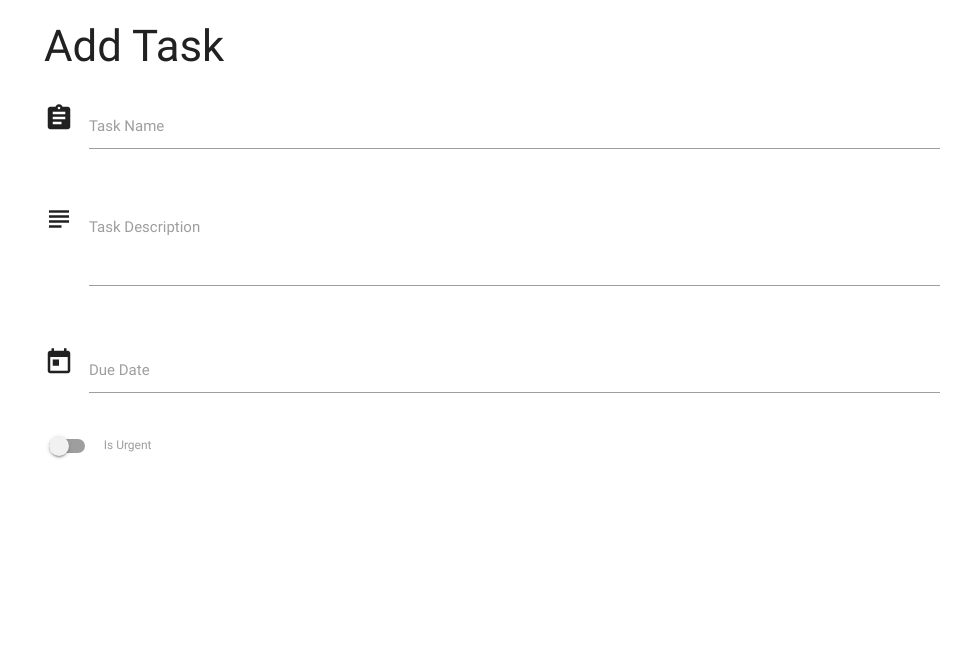
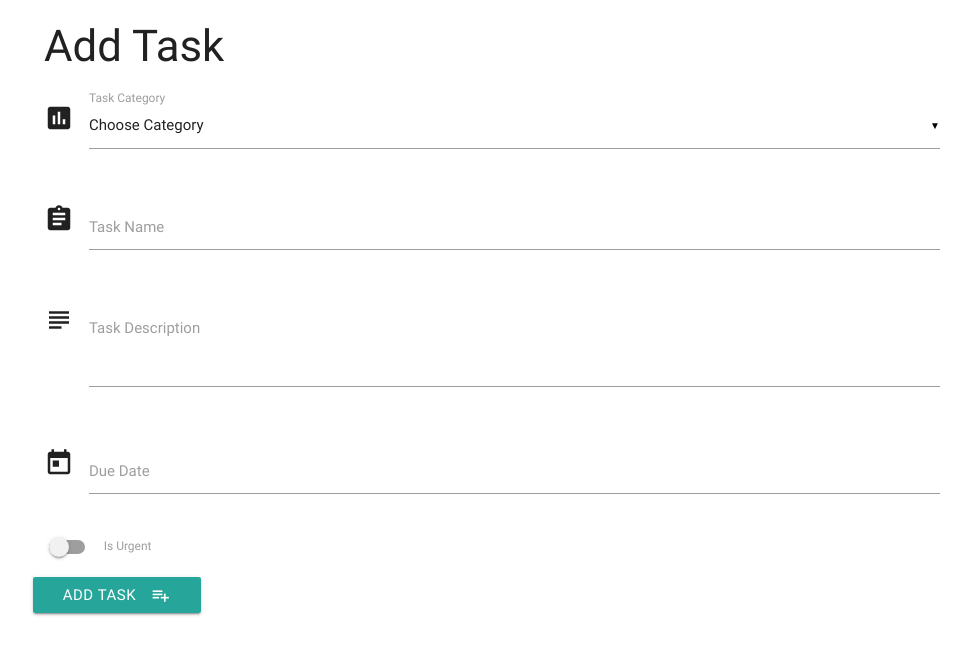
Before and after one commit to CEsarABC/Flask-mongo, a Flask app: page /add_task in a window 1280 px wide. Shown: the top 655 px of the page, without its empty margins (148-1119 px from the left). Run offline with Flask 2, Linux system fonts and the light colour scheme; data that the repository does not hold is empty; some libraries are stand-ins or nearby versions.

Commit message:
adding, editing, deleting, tasks

```diff
--- a/app.py
+++ b/app.py
@@ -11,14 +11,51 @@ app.config["MONGO_URI"] = 'mongodb://admin:Temper11@ds251804.mlab.com:51804/task
 mongo = PyMongo(app)
 
 @app.route('/')
-@app.route('/get_task')
-def get_flask():
-    return render_template('tasks.html',
+@app.route('/get_tasks')
+def get_tasks():
+    return render_template("tasks.html",
     tasks=mongo.db.tasks.find())
+
 
 @app.route('/add_task')
 def add_task():
-    return render_template('addtask.html')
+    return render_template('addtask.html',
+    categories=mongo.db.categories.find())
+
+
+@app.route('/insert_task', methods=['POST'])
+def insert_task():
+    tasks =  mongo.db.tasks
+    tasks.insert_one(request.form.to_dict())
+    return redirect(url_for('get_tasks'))
+
+@app.route('/edit_task/<task_id>')
+def edit_task(task_id):
+    the_task =  mongo.db.tasks.find_one({"_id": ObjectId(task_id)})
+    all_categories =  mongo.db.categories.find()
+    return render_template('edittask.html', task=the_task, categories=all_categories)
+
+
+@app.route('/update_task/<task_id>', methods=['POST'])
+def update_task(task_id):
+    tasks = mongo.db.tasks
+    tasks.update({'_id': ObjectId(task_id)},
+    {
+        'task_name': request.form.get['task_name'],
+        'category_name': request.form.get['category_name'],
+        'task_description': request.form.get['task_description'],
+        'due_date': request.form.get['due_date'],
+        'is_urgent': request.form.get['is_urgent']
+    })
+    return redirect(url_for('get_tasks'))
+
+
+@app.route('/delete_task/<task_id>')
+def delete_task(task_id):
+    mongo.db.tasks.remove({'_id': ObjectId(task_id)})
+    return redirect('get_tasks')
+
+
 
 
 if __name__ == '__main__':
--- a/templates/addtask.html
+++ b/templates/addtask.html
@@ -4,7 +4,20 @@
 
 <h3>Add Task</h3>
 <div class="row">
-    <form action="" method="POST" class="col s12">
+    <form action="{{ url_for('insert_task') }}" method="POST" class="col s12">
+
+        <div class="row">
+            <div class="input-field col s12">
+                <i class="material-icons prefix">poll</i>
+                <select id="category" name="category_name">
+                  <option value="" disabled selected>Choose Category</option>
+                  {% for cat in categories %}
+                  <option value="{{cat.category_name}}">{{cat.category_name}}</option>
+                  {% endfor %}
+                </select>
+                <label>Task Category</label>
+             </div>
+        </div>
 
         <div class="row">
           <div class="input-field col s12">
@@ -42,6 +55,13 @@
             </div>
 
         </div>
+        <div class="row">
+
+             <button class="btn waves-effect waves-light" type="submit" name="action">Add Task
+               <i class="material-icons right">playlist_add</i>
+             </button>
+
+        </div>
 
     </form>
   </div>
--- a/templates/base.html
+++ b/templates/base.html
@@ -4,6 +4,7 @@
 <head>
     <link href="https://fonts.googleapis.com/icon?family=Material+Icons" rel="stylesheet">
     <link rel="stylesheet" href="https://cdnjs.cloudflare.com/ajax/libs/materialize/0.100.2/css/materialize.min.css">
+    <link rel="stylesheet" href="{{url_for('static', filename='css/style.css')}}" type="text/css" />
 </head>
 
 <body>
@@ -17,6 +18,7 @@
     <script type="text/javascript">
         $(document).ready(function() {
             $('.collapsible').collapsible();
+            $('select').material_select();
         });
 
         $('.datepicker').pickadate({
```
Also changed, not shown: templates/edittask.html (added, +72 -0 lines), templates/tasks.html (+9 -4 lines).
